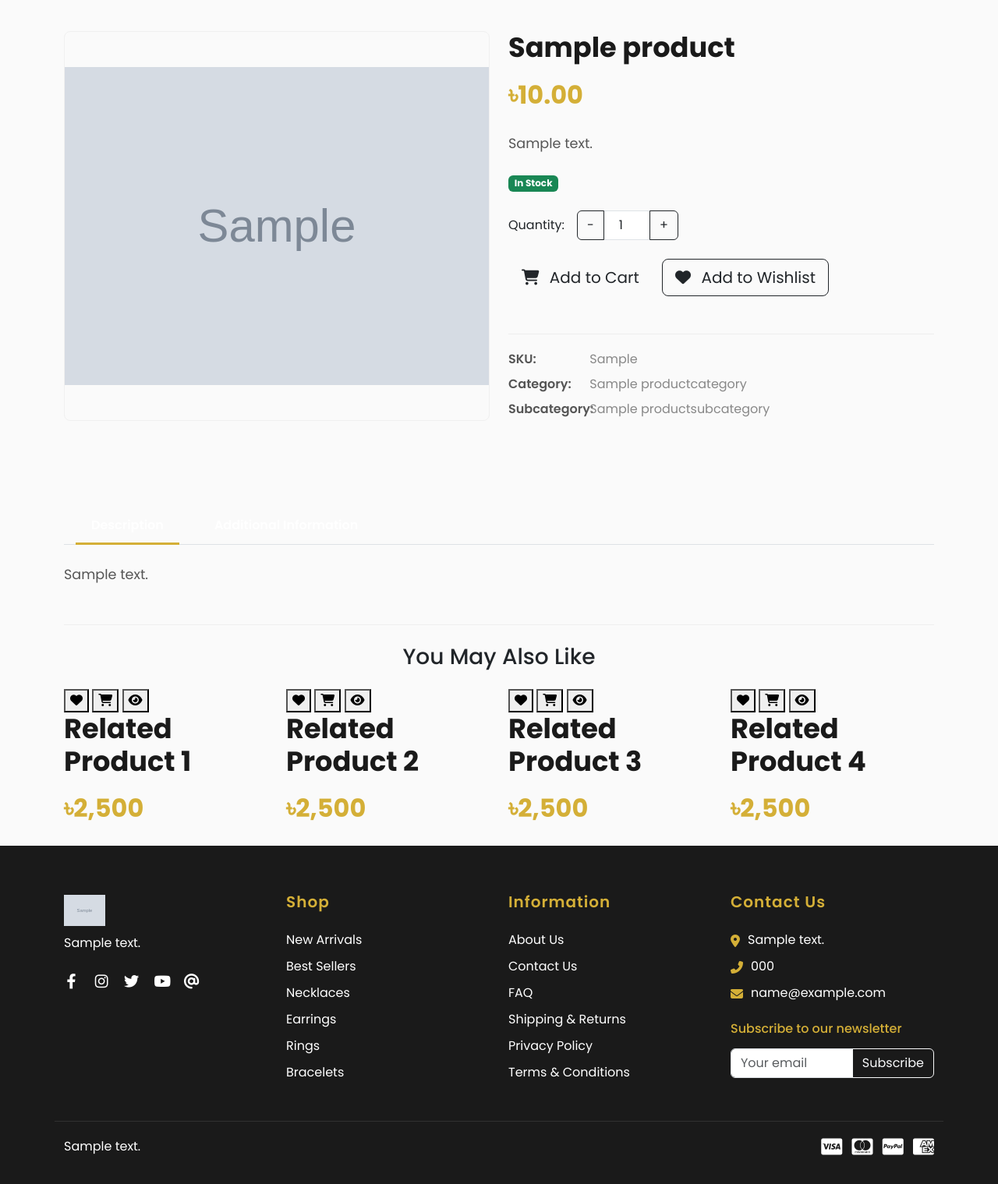
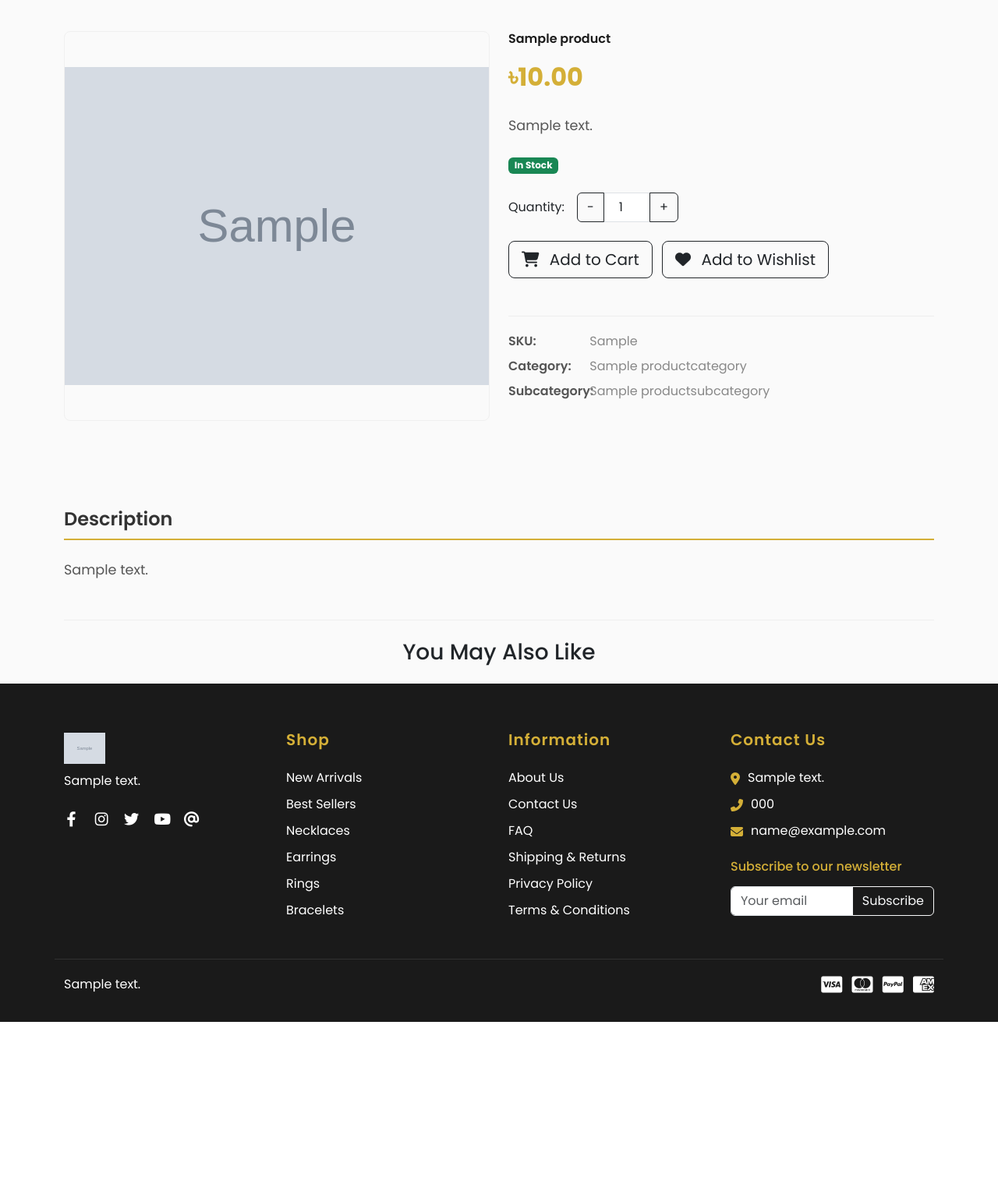
Before and after one commit to FKC117/SANJILAs, a Django app: a page that uses templates/shop/product_detail.html in a window 1280 px wide. Shown: the part 220-1739 px from the top of the page at 78% size. After the commit the page ends 1531 px from the top, so only its background shows below. Run offline with Django 5.2, Linux system fonts and the light colour scheme; tables that the repository leaves empty hold one stand-in row (values such as "Sample post"); grey boxes marked "Sample" are stand-in pictures; some libraries are stand-ins or nearby versions.

Commit message:
Related product and descriptionn button fixed

```diff
--- a/order/views.py
+++ b/order/views.py
@@ -178,6 +178,19 @@
                 print(f"Error processing cart item: {e}")
                 continue
 
+        # Get related products based on cart items
+        related_products = []
+        if cart_items:
+            # Get categories from cart items
+            categories = set(item['product'].category for item in cart_items)
+            # Get related products from these categories
+            related_products = Product.objects.filter(
+                category__in=categories,
+                available=True
+            ).exclude(
+                id__in=[item['product'].id for item in cart_items]
+            ).order_by('?')[:4]  # Random order, limit to 4 products
+
         # Calculate cart totals
         cart_total = 0
         for item in cart_items:
@@ -239,7 +252,8 @@
             'shipping_rates': {
                 'inside_dhaka': inside_dhaka_rate,
                 'outside_dhaka': outside_dhaka_rate
-            }
+            },
+            'related_products': related_products
         }
 
         return render(request, 'shop/cart.html', context)
--- a/templates/shop/product_detail.html
+++ b/templates/shop/product_detail.html
@@ -89,7 +89,7 @@
                     </div>
 
                     <div class="d-grid gap-2 d-md-block">
-                        <button type="button" class="btn btn-gold btn-lg me-md-2 mb-2 mb-md-0 add-to-cart" data-product-id="{{ product.id }}">
+                        <button type="button" class="btn btn-outline-dark btn-lg me-md-2 mb-2 mb-md-0 add-to-cart" data-product-id="{{ product.id }}">
                             <i class="fas fa-shopping-cart me-2"></i> Add to Cart
                         </button>
                         <button type="button" class="btn btn-outline-dark btn-lg">
@@ -121,38 +121,9 @@
     <!-- Product Description and Additional Information -->
     <div class="row mt-5">
         <div class="col-12">
-            <ul class="nav nav-tabs" id="productTabs" role="tablist">
-                <li class="nav-item" role="presentation">
-                    <button class="nav-link active" id="description-tab" data-bs-toggle="tab" data-bs-target="#description" type="button" role="tab" aria-controls="description" aria-selected="true">Description</button>
-                </li>
-                <li class="nav-item" role="presentation">
-                    <button class="nav-link" id="additional-tab" data-bs-toggle="tab" data-bs-target="#additional" type="button" role="tab" aria-controls="additional" aria-selected="false">Additional Information</button>
-                </li>
-            </ul>
-            <div class="tab-content mt-4" id="productTabsContent">
-                <div class="tab-pane fade show active" id="description" role="tabpanel" aria-labelledby="description-tab">
-                    <div class="product-description">
-                        {{ product.description|safe }}
-                    </div>
-                </div>
-                <div class="tab-pane fade" id="additional" role="tabpanel" aria-labelledby="additional-tab">
-                    <table class="table">
-                        <tbody>
-                            <tr>
-                                <th>Weight</th>
-                                <td>0.5 kg</td>
-                            </tr>
-                            <tr>
-                                <th>Dimensions</th>
-                                <td>10 × 5 × 2 cm</td>
-                            </tr>
-                            <tr>
-                                <th>Material</th>
-                                <td>Gold, Silver, Diamond</td>
-                            </tr>
-                        </tbody>
-                    </table>
-                </div>
+            <h3 class="description-heading">Description</h3>
+            <div class="product-description mt-4">
+                {{ product.description|safe }}
             </div>
         </div>
     </div>
@@ -161,21 +132,50 @@
     <div class="related-products mt-5 pt-4">
         <h3 class="section-title text-center mb-4">You May Also Like</h3>
         <div class="row">
-            {% for i in "1234"|make_list %}
+            {% for related_product in related_products %}
             <div class="col-md-3 mb-4">
                 <div class="product-card">
                     <div class="product-img-container">
-                        <div class="product-img-placeholder"></div>
+                        {% if related_product.images.first %}
+                        <img src="{{ related_product.images.first.image.url }}" alt="{{ related_product.name }}" class="product-img">
+                        {% else %}
+                        <div class="product-img-placeholder d-flex align-items-center justify-content-center">
+                            <i class="fas fa-image text-muted"></i>
+                        </div>
+                        {% endif %}
+
+                        <!-- Badges -->
+                        {% if related_product.discount_percentage > 0 %}
+                        <span class="discount-badge">-{{ related_product.discount_percentage }}%</span>
+                        {% endif %}
+                        {% if related_product.new_arrival %}
+                        <span class="new-badge">New</span>
+                        {% endif %}
+                        {% if related_product.preorder %}
+                        <span class="preorder-badge">Pre-order</span>
+                        {% endif %}
+
                         <div class="product-actions">
-                            <button class="action-btn"><i class="fas fa-heart"></i></button>
-                            <button class="action-btn"><i class="fas fa-shopping-cart"></i></button>
-                            <button class="action-btn"><i class="fas fa-eye"></i></button>
+                            <button class="action-btn add-to-cart" data-product-id="{{ related_product.id }}">
+                                <i class="fas fa-shopping-cart"></i>
+                            </button>
+                            <a href="{% url 'product_detail' related_product.slug %}" class="action-btn">
+                                <i class="fas fa-eye"></i>
+                            </a>
                         </div>
                     </div>
                     <div class="product-content">
-                        <h4 class="product-title">Related Product {{ i }}</h4>
+                        <div class="product-category">{{ related_product.category.name }}</div>
+                        <h4 class="product-title">
+                            <a href="{% url 'product_detail' related_product.slug %}">{{ related_product.name }}</a>
+                        </h4>
                         <div class="product-price">
-                            <span class="current-price">৳2,500</span>
+                            {% if related_product.discount_price %}
+                            <span class="current-price">৳{{ related_product.discount_price }}</span>
+                            <span class="original-price">৳{{ related_product.selling_price }}</span>
+                            {% else %}
+                            <span class="current-price">৳{{ related_product.selling_price }}</span>
+                            {% endif %}
                         </div>
                     </div>
                 </div>
@@ -315,30 +315,14 @@
         color: #888;
     }
 
-    /* Tabs */
-    .nav-tabs {
-        border-bottom: 1px solid #dee2e6;
-    }
-
-    .nav-tabs .nav-link {
-        color: #555;
+    /* Description Styles */
+    .description-heading {
+        font-size: 1.5rem;
         font-weight: 600;
-        border: none;
-        border-bottom: 3px solid transparent;
-        padding: 10px 20px;
-        margin-right: 10px;
-        transition: all 0.3s ease;
-    }
-
-    .nav-tabs .nav-link:hover {
-        color: #d4af37;
-        border-color: transparent;
-    }
-
-    .nav-tabs .nav-link.active {
-        color: #d4af37;
-        background-color: transparent;
-        border-color: #d4af37;
+        color: #333;
+        padding-bottom: 10px;
+        border-bottom: 2px solid #d4af37;
+        margin-bottom: 20px;
     }
 
     .product-description {
@@ -347,9 +331,59 @@
         color: #555;
     }
 
+    /* Remove old tab styles */
+    .nav-tabs,
+    .nav-tabs .nav-link,
+    .nav-tabs .nav-link:hover,
+    .nav-tabs .nav-link.active {
+        display: none;
+    }
+
     /* Related Products */
     .related-products {
         border-top: 1px solid #eee;
+    }
+
+    .product-img-container {
+        position: relative;
+        height: 200px;
+        overflow: hidden;
+    }
+
+    .product-img {
+        width: 100%;
+        height: 100%;
+        object-fit: cover;
+    }
+
+    .product-img-placeholder {
+        background-color: #f5f5f5;
+        height: 100%;
+        width: 100%;
+        display: flex;
+        align-items: center;
+        justify-content: center;
+    }
+
+    .product-content {
+        padding: 15px;
+    }
+
+    .product-category {
+        font-size: 0.85rem;
+        color: #666;
+        margin-bottom: 5px;
+        text-transform: uppercase;
+        letter-spacing: 0.5px;
+    }
+
+    .product-title {
+        font-size: 1rem;
+        margin-bottom: 10px;
+        font-weight: 600;
+        overflow: hidden;
+        text-overflow: ellipsis;
+        white-space: nowrap;
     }
 
     @media (max-width: 992px) {
@@ -407,6 +441,86 @@
                 }
             });
         }
+
+        // Add to cart functionality
+        const addToCartBtn = document.querySelector('.add-to-cart');
+        if (addToCartBtn) {
+            addToCartBtn.addEventListener('click', async function(e) {
+                e.preventDefault();
+
+                const productId = this.dataset.productId;
+                const quantity = parseInt(document.getElementById('quantity-input').value) || 1;
+                const csrfToken = document.querySelector('[name=csrfmiddlewaretoken]').value;
+
+                try {
+                    const response = await fetch('{% url "cart_add" %}', {
+                        method: 'POST',
+                        headers: {
+                            'Content-Type': 'application/json',
+                            'X-CSRFToken': csrfToken,
+                            'X-Requested-With': 'XMLHttpRequest'
+                        },
+                        body: JSON.stringify({
+                            product_id: productId,
+                            quantity: quantity
+                        })
+                    });
+
+                    const data = await response.json();
+
+                    if (data.success) {
+                        // Update cart count in navbar
+                        const cartCount = document.querySelector('.cart-count');
+                        if (cartCount) {
+                            cartCount.textContent = data.cart_count;
+                        }
+
+                        // Show success notification
+                        showNotification(data.message, 'success');
+                    } else {
+                        showNotification(data.message, 'error');
+                    }
+                } catch (error) {
+                    showNotification('Failed to add product to cart', 'error');
+                }
+            });
+        }
     });
+
+    // Function to show notification
+    function showNotification(message, type = 'success') {
+        const notification = document.createElement('div');
+        notification.className = `alert alert-${type} notification`;
+        notification.style.cssText = `
+            position: fixed;
+            top: 20px;
+            right: 20px;
+            z-index: 9999;
+            padding: 15px 25px;
+            border-radius: 5px;
+            box-shadow: 0 2px 5px rgba(0,0,0,0.2);
+            animation: slideIn 0.5s ease-out;
+        `;
+        notification.textContent = message;
+        document.body.appendChild(notification);
+
+        // Remove notification after 3 seconds
+        setTimeout(() => {
+            notification.style.animation = 'slideOut 0.5s ease-out';
+            setTimeout(() => notification.remove(), 500);
+        }, 3000);
+    }
 </script>
+
+<style>
+    @keyframes slideIn {
+        from { transform: translateX(100%); opacity: 0; }
+        to { transform: translateX(0); opacity: 1; }
+    }
+
+    @keyframes slideOut {
+        from { transform: translateX(0); opacity: 1; }
+        to { transform: translateX(100%); opacity: 0; }
+    }
+</style>
 {% endblock %}
```
Also changed, not shown: templates/shop/cart.html (+51 -8 lines).
